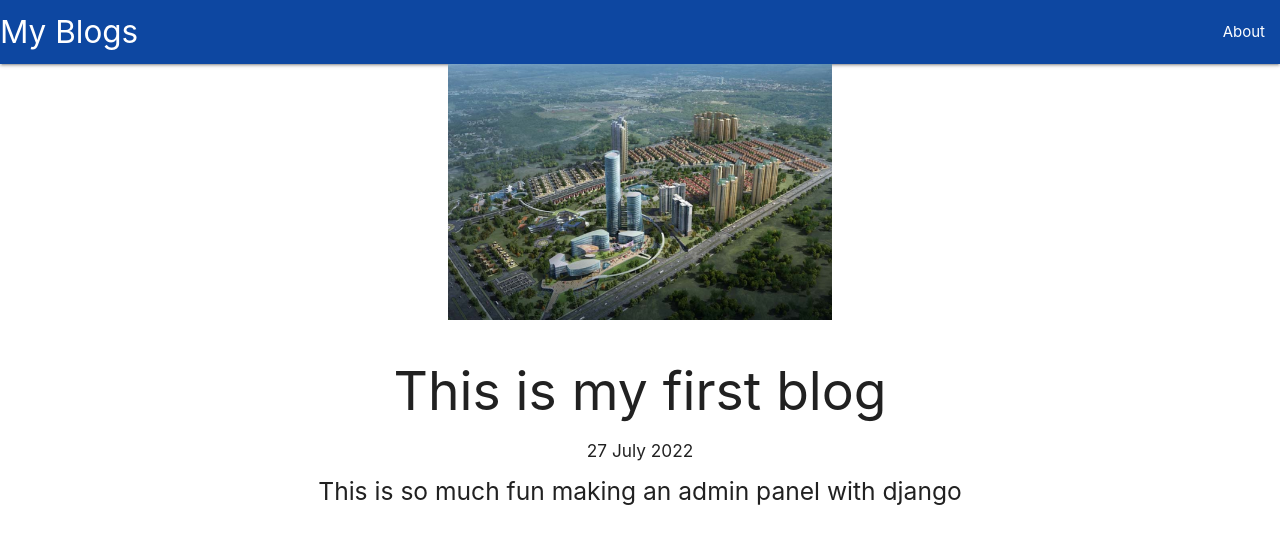
After one commit to TaherAfsar/Blog-website-with-admin-panel, a Django app: page /4 in a window 1280 px wide. The commit adds this page. Shown: the top 544 px of the page. Run offline with Django 4.2, Linux system fonts and the light colour scheme; data comes from the database, SQL or seed files in the repository; both versions use the stored data as it was after the commit; parts of the project's set-up code (start-up, migrations or seed data) failed here and were passed over.

Commit message:
created new detail.html template and many more changes

```diff
--- a/blog/models.py
+++ b/blog/models.py
@@ -12,3 +12,6 @@ class Blog(models.Model):
     description = models.TextField()
     image = models.ImageField(upload_to='images')
     date = models.DateField(auto_now=True)
+
+    def __str__(self):
+        return self.title
--- /dev/null
+++ b/blog/templates/detail.html
@@ -0,0 +1,12 @@
+{% extends 'base.html' %}
+{% block title %}Home{% endblock title %}
+{% block body %}
+<div class='center-align'>
+<img  src = "{{blog.image.url}}" width =30% >
+<h2>{{blog.title}}</h2>
+<h6>{{blog.date|date:'d F Y'}}</h6>
+<h5>{{blog.description}}</h5>
+{% comment %} <h2>{{blog}}</h2>
+<h2>{{blog}}</h2> {% endcomment %}
+</div>
+{% endblock  %}
--- a/blog/templates/home.html
+++ b/blog/templates/home.html
@@ -18,7 +18,7 @@
          <p>{{blog.date}}</p>
        </div>
        <div class="card-action">
-         <a href="#">{{blog.title}}</a>
+         <a href=" {% url 'detail' blog.id %} ">{{blog.title}} | Click to read full post</a>
        </div>
      </div>
    </div>
--- a/blog/views.py
+++ b/blog/views.py
@@ -1,12 +1,15 @@
-from django.shortcuts import render
+from django.shortcuts import render,get_object_or_404
 from django.http import HttpResponse
 from .models import Blog
 # Create your views here.
 
 
 def home(req):
-    blogs = Blog.objects.all()
+    blogs = Blog.objects.order_by("-date")
     return render(req,'home.html',{'blogs':blogs})
     #return HttpResponse("Hello World on about page")
 def about(req):
      return render(req,'about.html',{'data':[1,2,3,4,5]})
+def details(req,id):
+     blog = get_object_or_404(Blog,pk=id)
+     return render(req,'detail.html',{'blog':blog})
--- a/blogProject/settings.py
+++ b/blogProject/settings.py
@@ -122,13 +122,13 @@ USE_TZ = True
 # Static files (CSS, JavaScript, Images)
 # https://docs.djangoproject.com/en/4.0/howto/static-files/
 
-STATIC_URL = 'static/'
+STATIC_URL = '/static/'
 
 # Default primary key field type
 # https://docs.djangoproject.com/en/4.0/ref/settings/#default-auto-field
 
 DEFAULT_AUTO_FIELD = 'django.db.models.BigAutoField'
 
-MEDIA_URL = '/mymedia/'
+MEDIA_URL = '/media/'
 
 MEDIA_ROOT = os.path.join(BASE_DIR,'media')
--- a/blogProject/urls.py
+++ b/blogProject/urls.py
@@ -25,5 +25,6 @@ urlpatterns = [
     path('',views.home,name='home'),
     path('about/',views.about,name='about'),
     re_path(r'^media/(?P<path>.*)$', serve,{'document_root':       settings.MEDIA_ROOT}),
-     re_path(r'^static/(?P<path>.*)$', serve,{'document_root': settings.STATIC_ROOT}),
+    re_path(r'^static/(?P<path>.*)$', serve,{'document_root': settings.STATIC_ROOT}),
+    path('<id>',views.details,name='detail'),
 ] + static(settings.MEDIA_URL, document_root=settings.MEDIA_ROOT)
```
Also changed, not shown: db.sqlite3, media/images/Screenshot_11.png (added).
